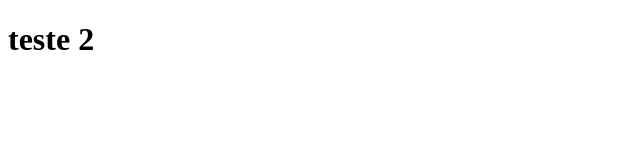
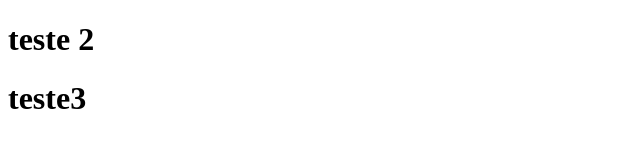
Before and after one commit to brunaferreir/teste2, a plain HTML site: page index.html in a window 1280 px wide. Shown: the whole page, without its empty margins (0-640 px from the left). Drawn offline with Linux system fonts and the light colour scheme.

Commit message:
Update index.html

```diff
--- a/index.html
+++ b/index.html
@@ -7,6 +7,7 @@
 </head>
 <body>
     <h1>teste 2</h1>
+    <h1>teste3 </h1>
 
 </body>
 </html>
```
